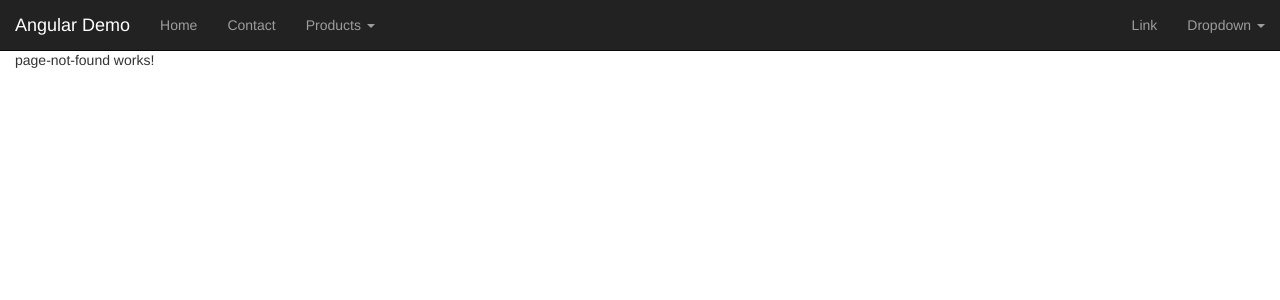
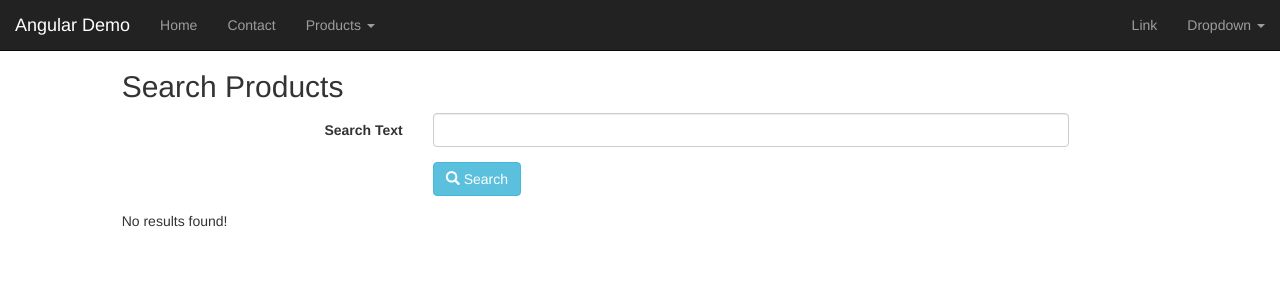
Before and after one commit to dilipsr27/Angualr2Training, an Angular app: page /search in a window 1280 px wide. Shown: the top 300 px of the page. Built offline with nearby package versions, Linux system fonts and the light colour scheme.

Commit message:
Search component with event emitter

```diff
--- a/src/app/app.module.ts
+++ b/src/app/app.module.ts
@@ -21,6 +21,8 @@ import { CategoryService } from './services/category.service';
 import { ProductResolver } from './resolver/product.resolver';
 import { CategoryResolver } from './resolver/category.resolver';
 import { UnsavedComponentGuard } from './guards/unsaved.guard';
+import { SearchComponent } from './components/search/search.component';
+import { SearchBarComponent } from './components/search-bar/search-bar.component';
 
 @NgModule({
   declarations: [
@@ -35,7 +37,9 @@ import { UnsavedComponentGuard } from './guards/unsaved.guard';
     ProductListComponent,
     MinValidator,
     MaxValidator,
-    EditProductComponent
+    EditProductComponent,
+    SearchComponent,
+    SearchBarComponent
   ],
   imports: [
     BrowserModule,
--- /dev/null
+++ b/src/app/components/search-bar/search-bar.component.html
@@ -0,0 +1,19 @@
+<div class="row">
+  <div class="col-md-10 col-md-offset-1">
+    <form class="form-horizontal">
+      <div class="form-group">
+        <label class="col-md-3 control-label">Search Text</label>
+        <div class="col-md-9">
+          <input type="text" class="form-control" #searchText (keyup)="searchData(searchText.value)"/>
+        </div>
+      </div>
+      <div class="form-group">
+        <div class="col-md-10 col-md-offset-3">
+          <button type="submit" class="btn btn-info" (click)="searchData(searchText.value)">
+            <span class="glyphicon glyphicon-search"></span> Search
+          </button>
+        </div>
+      </div>
+    </form>
+  </div>
+</div>
--- /dev/null
+++ b/src/app/components/search-bar/search-bar.component.ts
@@ -0,0 +1,37 @@
+import { Component, Output, EventEmitter } from '@angular/core';
+import { Product } from '../../models/product';
+import { ProductService } from '../../services/product.service';
+
+@Component({
+  selector: 'search-bar',
+  templateUrl: './search-bar.component.html',
+  styleUrls: ['./search-bar.component.css']
+})
+export class SearchBarComponent  {
+
+  @Output() public search:EventEmitter<Product[]>=new EventEmitter<Product[]>();
+
+  constructor(private productSvc:ProductService) { }
+
+  public searchData(searchText){
+    let temp: Product[]=[];
+
+    this.productSvc.getProducts()
+    .subscribe(
+      data=>{
+        data.forEach((item) =>{
+          if(item.name.toLocaleLowerCase().startsWith(searchText.toLocaleLowerCase())){
+            temp.push(item);
+          }
+        });
+        this.search.emit(temp);
+      },
+      err=> console.log(err)
+    )
+   // var products = this.productSvc.getProducts();
+
+  }
+
+
+
+}
--- /dev/null
+++ b/src/app/components/search/search.component.html
@@ -0,0 +1,26 @@
+<div class="row">
+  <div class="col-md-10 col-md-offset-1">
+    <h2>Search Products</h2>
+    <search-bar (search)="onSearch($event)"></search-bar>
+  </div>
+</div>
+<div class="row">
+  <div class="col-md-10 col-md-offset-1">
+    <div *ngIf="result; else noresult">
+      <h4>Search Result</h4>
+      <table class="table table-bordered table-stripped table-condensed">
+        <tr>
+          <th>Name</th>
+          <th>Price</th>
+          <th>Mfg Date</th>
+        </tr>
+        <tr *ngFor="let p of result; let i=index">
+          <td>{{p.name}}</td>
+          <td>{{p.price}}</td>
+          <td>{{p.mfgDate}}</td>
+        </tr>
+      </table>
+    </div>
+    <ng-template #noresult>No results found!</ng-template>
+  </div>
+</div>
--- /dev/null
+++ b/src/app/components/search/search.component.ts
@@ -0,0 +1,19 @@
+import { Component } from '@angular/core';
+import { Product } from '../../models/product';
+
+@Component({
+  selector: 'search',
+  templateUrl: './search.component.html',
+  styleUrls: ['./search.component.css']
+})
+export class SearchComponent {
+
+  private result:Product[];
+
+  constructor() { }
+
+  public onSearch(result:Product[]){
+    this.result = result;
+  }
+
+}
--- a/src/app/modules/inventory-router.module.ts
+++ b/src/app/modules/inventory-router.module.ts
@@ -9,6 +9,7 @@ import { EditProductComponent } from '../components/edit-product/edit-product.co
 import { ProductResolver } from '../resolver/product.resolver';
 import { CategoryResolver } from '../resolver/category.resolver';
 import { UnsavedComponentGuard } from '../guards/unsaved.guard';
+import { SearchComponent } from '../components/search/search.component';
 
 var routes:Route[]=[
   {path:'',component:HomeComponent},
@@ -17,6 +18,7 @@ var routes:Route[]=[
   {path:'list',component:ProductListComponent},
   {path:'edit/:id',component:EditProductComponent, resolve:{product:ProductResolver, categories:CategoryResolver},
   canDeactivate:[UnsavedComponentGuard]},
+  {path:'search',component:SearchComponent},
  {path:'**',component:PageNotFoundComponent}
 ]
 @NgModule({
```
Also changed, not shown: src/app/components/search-bar/search-bar.component.css (added), src/app/components/search/search.component.css (added), 2 other files (tests, documents, lock files or other folders).
